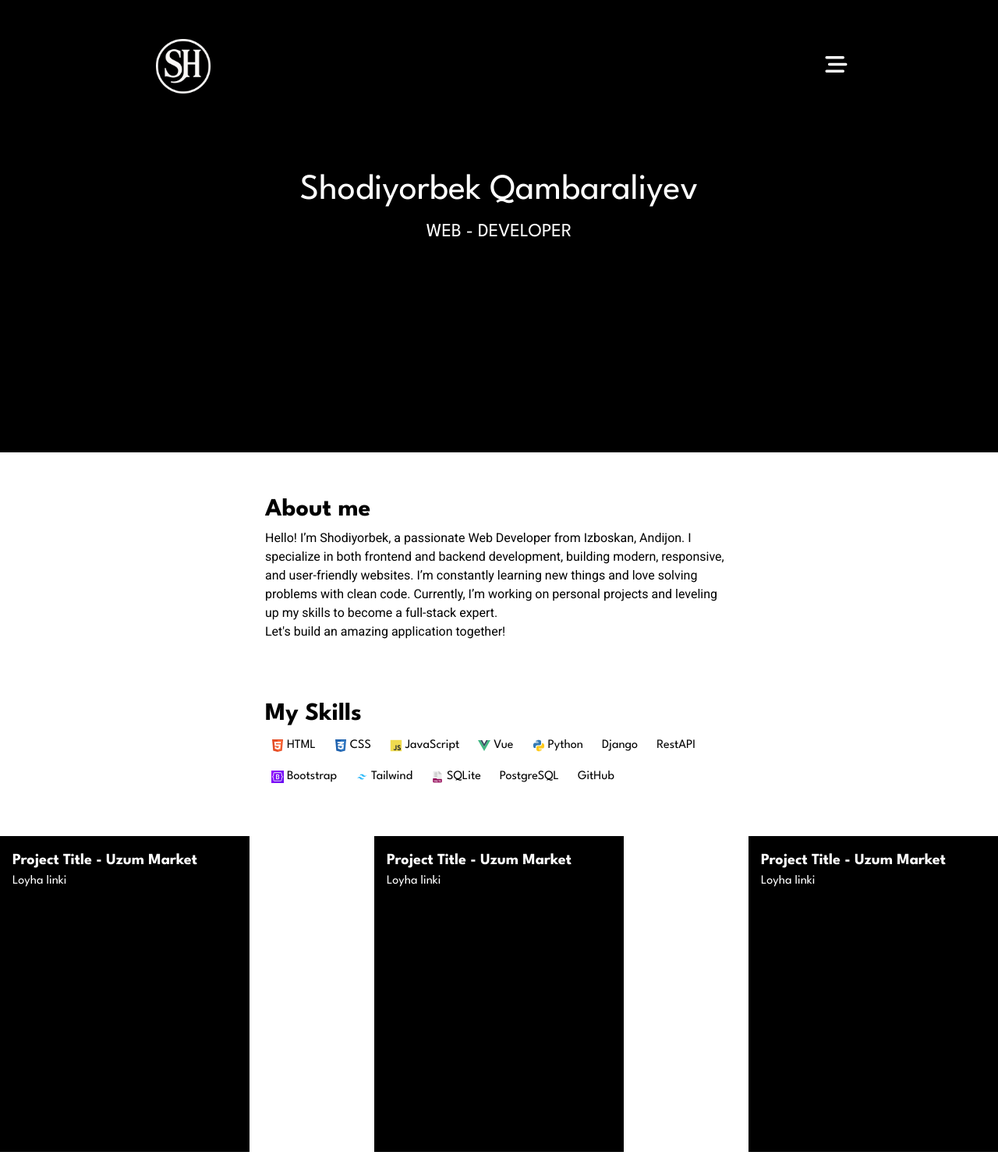
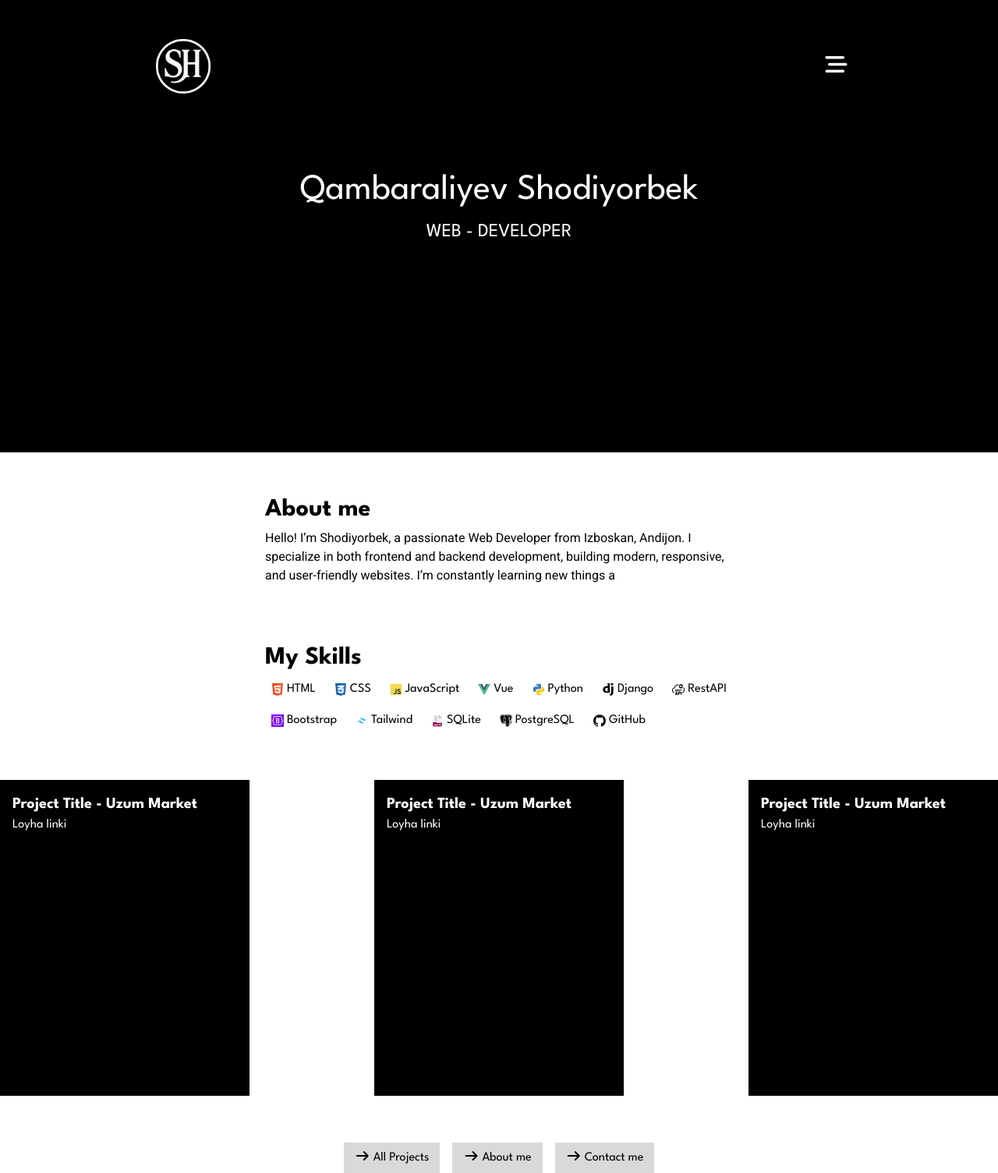
Before and after one commit to ShodiyorbekQambaraliyev/my-portfolio, a Django app: page /home/ in a window 1280 px wide. Shown: the top 1504 px of the page at 78% size. Run offline with Django 5.2, Linux system fonts and the light colour scheme; data comes from the database, SQL or seed files in the repository; both versions use the stored data as it was after the commit; some libraries are stand-ins or nearby versions.

Commit message:
home bolimi toliq bitdi faqat skilsni backend tomonida chala joy bor frontend va backend tomonlari yozildi

```diff
--- a/portfolio/templates/home.html
+++ b/portfolio/templates/home.html
@@ -4,6 +4,8 @@
 {% block content %}
 
 <div class="">
+    {% for home in home %}
+
     <div class="w-full h-[580px] bg-[#000] pt-[40px]">
         <div class="flex container w-[900px] items-center justify-between">
             <div class="">
@@ -15,9 +17,10 @@
                 <i class="fa-solid fa-bars-staggered text-white text-[28px]"></i>
             </div>
         </div>
+
         <div class="text-white container w-[900px] text-center flex flex-col items-center justify-center pt-[80px]">
-            <h1 class="text-[46px] font-regular">Shodiyorbek Qambaraliyev</h1>
-            <h2 class="text-[24px] font-regular uppercase">web - developer</h2>
+            <h1 class="text-[46px] font-regular">{{ home.fullname }}</h1>
+            <h2 class="text-[24px] font-regular uppercase">{{ home.darajangiz }}</h2>
         </div>
     </div>
 
@@ -25,13 +28,7 @@
     <div class="w-full container flex flex-col items-center justify-between">
         <div class="w-[600px] pt-[50px]">
             <h2 class="text-[32px] font-bold">About me</h2>
-            <p class="text-[16px] font-regular">Hello! I’m Shodiyorbek, a passionate Web Developer from Izboskan,
-                Andijon. I specialize in both frontend and backend development, building modern, responsive, and
-                user-friendly websites. I’m constantly learning new things and love solving problems with clean code.
-                Currently, I’m working on personal projects and leveling up my skills to become a full-stack expert.
-                <br> Let's build an amazing application together!
-            </p>
-
+            <p class="text-[16px] font-regular">{{ home.information_about_yourself }}</p>
             <h2 class="text-[32px] font-bold mt-[70px]">My Skills</h2>
             <p class="flex flex-wrap gap-2 items-center text-[16px]">
                 <span class="flex items-center gap-1 px-2 py-1 rounded-md">
@@ -122,20 +119,25 @@
                         <g id="Layer_1" />
                     </svg>Python
                 </span>
-                <span class="flex items-center gap-1 px-2 py-1 rounded-md">Django</span>
-                <span class="flex items-center gap-1 px-2 py-1 rounded-md">RestAPI</span>
+                <span class="flex items-center gap-1 px-2 py-1 rounded-md"><img class="w-[16px]"
+                        src="{% static 'img/9118014_django_fill_icon.png' %}" alt=""> Django</span>
+                <span class="flex items-center gap-1 px-2 py-1 rounded-md"><img class="w-[16px]"
+                        src="{% static 'img/rest-api-icon.png' %}" alt=""> RestAPI</span>
                 <span class="flex items-center gap-1 px-2 py-1 rounded-md"><img class="w-[16px]"
                         src="{% static 'img/bootstrap.png' %}" alt=""> Bootstrap</span>
                 <span class="flex items-center gap-1 px-2 py-1 rounded-md"><img class="w-[16px]"
                         src="{% static 'img/tailwind.png' %}" alt=""> Tailwind</span>
                 <span class="flex items-center gap-1 px-2 py-1 rounded-md"><img class="w-[16px]"
                         src="{% static 'img/database.png' %}" alt=""> SQLite</span>
-                <span class="flex items-center gap-1 px-2 py-1 rounded-md">PostgreSQL</span>
-                <span class="flex items-center gap-1 px-2 py-1 rounded-md">GitHub</span>
+                <span class="flex items-center gap-1 px-2 py-1 rounded-md"><img class="w-[16px]"
+                        src="{% static 'img/4691328_postgresql_icon.png' %}" alt=""> PostgreSQL</span>
+                <span class="flex items-center gap-1 px-2 py-1 rounded-md"><img class="w-[16px]"
+                        src="{% static 'img/github.png' %}" alt=""> GitHub</span>
             </p>
 
         </div>
     </div>
+    {% endfor %}
     <div class="flex container justify-between mt-[60px]">
         <div class="w-[320px] h-[405px] bg-cover bg-center bg-no-repeat bg-[#000] p-4">
             <h2 class="text-white text-[20px] font-bold">Project Title - Uzum Market</h2>
@@ -155,10 +157,10 @@
     </div>
 
     <div class="container flex items-center justify-center mt-[60px] gap-4 text-center">
-        <a class="bg-[#d9d9d9] py-[6px] px-[12px] border-2 border-[#d9d9d9] hover:border-blue-500" href="{% url 'my_projects' %}"><i
-                class="fa-solid fa-arrow-right"></i> All Projects</a>
-        <a class="bg-[#d9d9d9] py-[6px] px-[12px] border-2 border-[#d9d9d9] hover:border-blue-500" href="{% url 'about_me' %}"><i
-                class="fa-solid fa-arrow-right"></i> About me</a>
+        <a class="bg-[#d9d9d9] py-[6px] px-[12px] border-2 border-[#d9d9d9] hover:border-blue-500"
+            href="{% url 'my_projects' %}"><i class="fa-solid fa-arrow-right"></i> All Projects</a>
+        <a class="bg-[#d9d9d9] py-[6px] px-[12px] border-2 border-[#d9d9d9] hover:border-blue-500"
+            href="{% url 'about_me' %}"><i class="fa-solid fa-arrow-right"></i> About me</a>
         <a class="bg-[#d9d9d9] py-[6px] px-[12px] border-2 border-[#d9d9d9] hover:border-blue-500" href="#"><i
                 class="fa-solid fa-arrow-right"></i> Contact me</a>
     </div>
@@ -166,9 +168,9 @@
     <div class="bg-[#000] flex items-center justify-center mt-[60px]">
         <div class="container h-[300px] bg-[#000] mt-[80px] text-white flex items-center justify-between">
             <div class="flex gap-4">
-                <a class="uppercase" href="#zzzzz">projects</a>
-                <a class="uppercase" href="#">about</a>
-                <a class="uppercase" href="#">contact</a>
+                <a class="uppercase" href="{% url 'my_projects' %}">projects</a>
+                <a class="uppercase" href="{% url 'about_me' %}">about</a>
+                <a class="uppercase" href="{% url 'contact' %}">contact</a>
             </div>
             <div>
                 <p class="text-[16px] font-medium">shodiyorbek057@gmail.com</p>
@@ -178,6 +180,8 @@
             <img class="w-[100px] h-[100px]" src="{% static 'img/sh_logo.png' %}" alt="logo">
         </div>
     </div>
+
+
 </div>
 
 {% endblock %}
--- a/portfolio/views.py
+++ b/portfolio/views.py
@@ -1,12 +1,13 @@
 from django.shortcuts import render
-from .models import Menu
+from .models import Menu, Home
 
 def menu(request):
     menu = Menu.objects.all()
     return render(request, 'menu.html', {'menu': menu})
 
 def home(request):
-    return render(request, 'home.html')
+    home = Home.objects.all()
+    return render(request, 'home.html', {'home': home})
 
 def my_projects(request):
     return render(request, 'my_projects.html')
```
Also changed, not shown: db.sqlite3.
